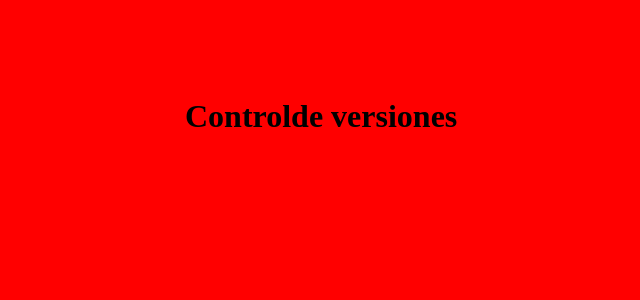
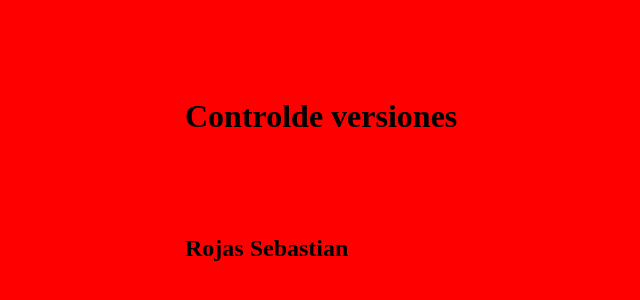
Before and after one commit to EnzoVargaSa/TP_SO_I4_EquipoX, a plain HTML site: page index.html in a window 1280 px wide. Shown: the part 102-402 px from the top of the page, without its empty margins (115-755 px from the left). Drawn offline with Linux system fonts and the light colour scheme.

Commit message:
BETA agrega H2

```diff
--- a/index.html
+++ b/index.html
@@ -8,5 +8,6 @@
     </head>
     <body>
         <h1>Controlde versiones</h1>
+        <h2>Rojas Sebastian</h2>
     </body>
 </html>
```
